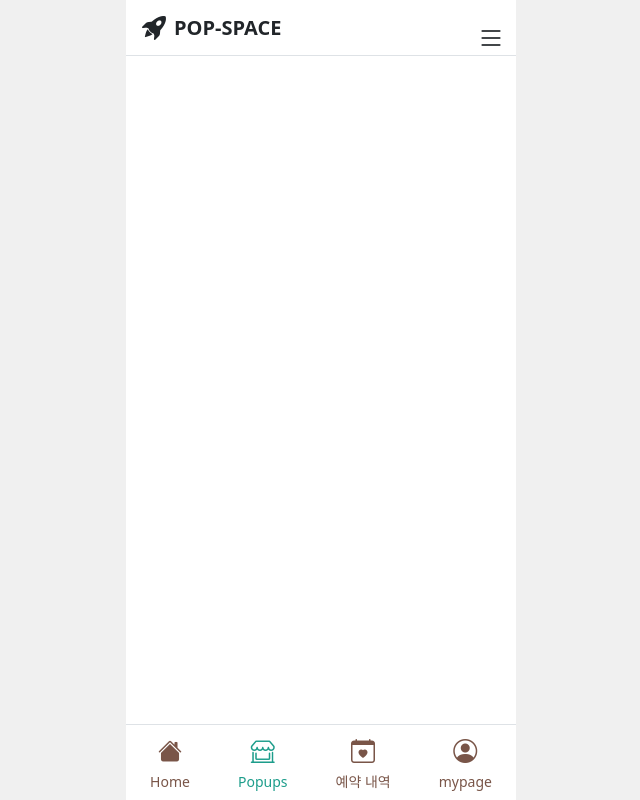
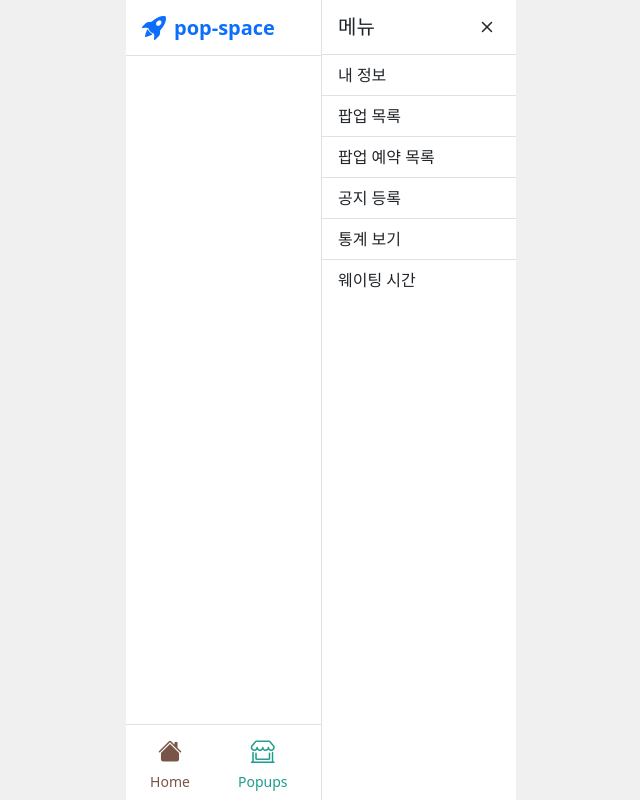
Before and after one commit to KosaOneShot/popspace_FE, a React (Vite) app: page /auth/register in a window 1280 px wide. Both pictures are taken after a click on the button 807 px from the left and 27 px from the top of the page. Shown: the whole page, without its empty margins (319-959 px from the left). Built offline with nearby package versions, Linux system fonts and the light colour scheme.

Commit message:
refactor : header 사이드메뉴 분리

```diff
--- a/src/components/Header.jsx
+++ b/src/components/Header.jsx
@@ -1,33 +1,34 @@
-// src/components/Header.jsx
-import React from "react";
+import React, { useState } from "react";
+import SideMenu from "./SideMenu";
 
 const Header = () => {
-  const HEADER_HEIGHT = 56; // px
+  const [open, setOpen] = useState(false);
+  const HEADER_HEIGHT = 56;
+  const APP_WIDTH = 390;
 
   return (
     <>
       <header
         className="fixed-top start-50 translate-middle-x w-100 bg-white border-bottom d-flex align-items-center px-3"
-        style={{ maxWidth: "390px", height: `${HEADER_HEIGHT}px`, zIndex: 1000 }}
+        style={{ maxWidth: `${APP_WIDTH}px`, height: `${HEADER_HEIGHT}px`, zIndex: 1000 }}
       >
-        {/* 왼쪽 로고 영역 */}
         <a href="/" className="d-flex align-items-center text-decoration-none">
-          <i className="bi bi-rocket-takeoff-fill fs-4 me-2 text-dark"></i>
-          <span className="fw-bold text-dark fs-5 m-0">POP-SPACE</span>
+          <i className="bi bi-rocket-takeoff-fill fs-4 me-2"></i>
+          <span className="fw-bold fs-5">pop-space</span>
         </a>
 
-        {/* 우측 햄버거 버튼 */}
         <button
-          className="btn p-0 ms-auto"
-          style={{ width: "24px", height: "24px" }}
-          aria-label="메뉴"
+          className="btn p-0 ms-auto d-flex align-items-center justify-content-center"
+          onClick={() => setOpen(true)}
+          style={{ width: "1.75rem", height: "1.75rem" }}
         >
-          <i className="bi bi-list fs-3 text-dark"></i>
+          <i className="bi bi-list fs-3"></i>
         </button>
       </header>
 
-      {/* 스크롤 시 콘텐츠가 헤더 아래에서 시작되도록 동일 높이만큼 빈 공간 추가 */}
       <div style={{ height: `${HEADER_HEIGHT}px` }} />
+
+      <SideMenu isOpen={open} onClose={() => setOpen(false)} appWidth={APP_WIDTH} />
     </>
   );
 };
--- /dev/null
+++ b/src/components/SideMenu.jsx
@@ -0,0 +1,45 @@
+const menuItems = [
+  { label: "내 정보", href: "/profile" },
+  { label: "팝업 목록", href: "/popups" },
+  { label: "팝업 예약 목록", href: "/reservations" },
+  { label: "공지 등록", href: "/notice" },
+  { label: "통계 보기", href: "/stats" },
+  { label: "웨이팅 시간", href: "/waiting" },
+];
+
+const SideMenu = ({ isOpen, onClose, appWidth }) => {
+  const SIDEBAR_WIDTH = appWidth / 2;
+
+  if (!isOpen) return null;
+
+  return (
+    <div
+      className="position-fixed bg-white border-start"
+      style={{
+        top: 0,
+        right: `calc((100vw - ${appWidth}px) / 2)`,
+        width: `${SIDEBAR_WIDTH}px`,
+        height: "100vh",
+        zIndex: 1050,
+      }}
+    >
+      <div className="d-flex justify-content-between align-items-center px-3 py-2 border-bottom">
+        <h5 className="m-0">메뉴</h5>
+        <button className="btn p-0" onClick={onClose} aria-label="Close">
+          <i className="bi bi-x fs-4"></i>
+        </button>
+      </div>
+      <ul className="list-group list-group-flush">
+        {menuItems.map(({ label, href }, idx) => (
+          <li key={idx} className="list-group-item">
+            <a href={href} className="text-decoration-none text-dark d-block">
+              {label}
+            </a>
+          </li>
+        ))}
+      </ul>
+    </div>
+  );
+};
+
+export default SideMenu;
```
